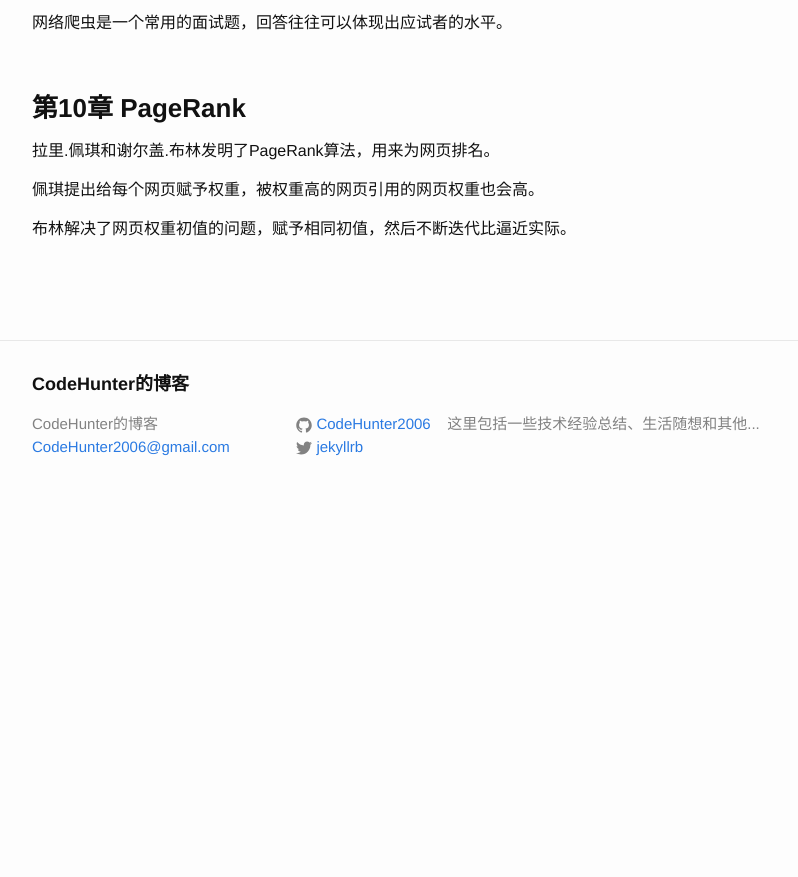
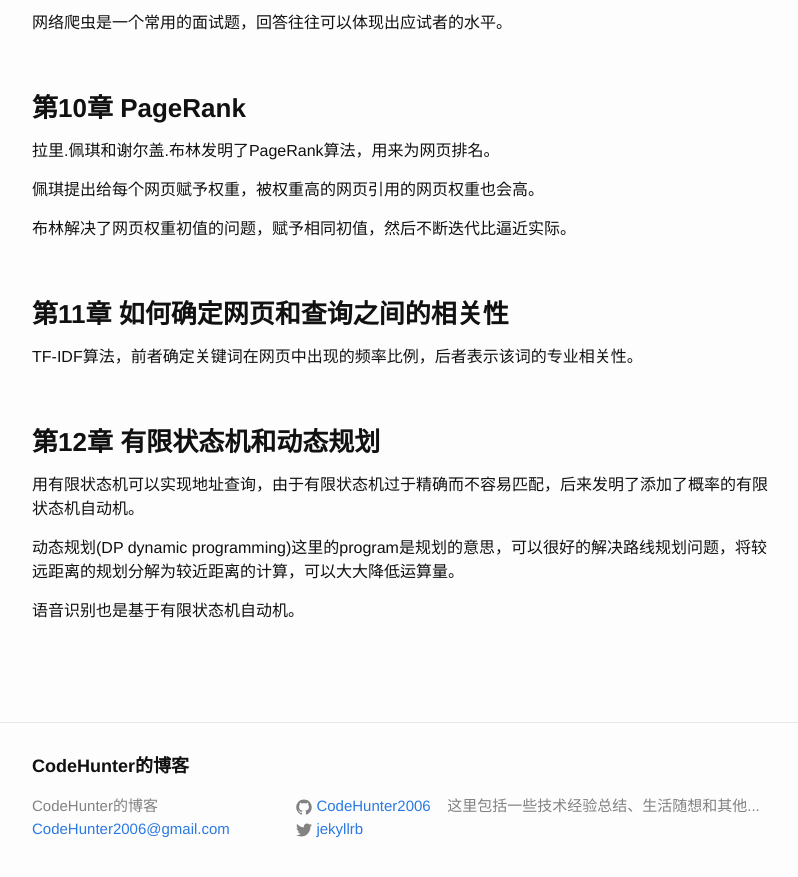
Before and after one commit to CodeHunter2006/CodeHunter2006.github.io, a Jekyll site: the page built from _posts/2017-10-01-数学之美_吴军_读书笔记.md, in a window 1280 px wide and 900 px high, scrolled down 2729 px. Shown: the top 877 px of the window, without its empty margins (238-1036 px from the left). Built offline with Jekyll 4.4.1, drawn with Linux system fonts in a browser that asks for light colours; before the commit the page ends 3247 px from its top, so only the background shows below that.

Commit message:
增加第11、12章笔记

```diff
--- a/_posts/2017-10-01-数学之美_吴军_读书笔记.md
+++ b/_posts/2017-10-01-数学之美_吴军_读书笔记.md
@@ -104,3 +104,15 @@ tags: book Algorithm
 布林解决了网页权重初值的问题，赋予相同初值，然后不断迭代比逼近实际。
 
 <br/>
+### 第11章 如何确定网页和查询之间的相关性
+TF-IDF算法，前者确定关键词在网页中出现的频率比例，后者表示该词的专业相关性。
+
+<br/>
+### 第12章 有限状态机和动态规划
+用有限状态机可以实现地址查询，由于有限状态机过于精确而不容易匹配，后来发明了添加了概率的有限状态机自动机。
+
+动态规划(DP dynamic programming)这里的program是规划的意思，可以很好的解决路线规划问题，将较远距离的规划分解为较近距离的计算，可以大大降低运算量。
+
+语音识别也是基于有限状态机自动机。
+
+<br/>
```
